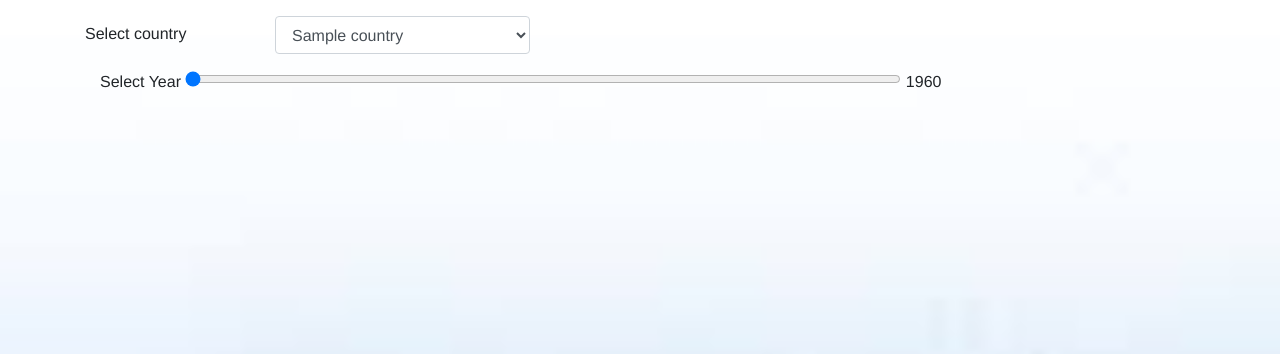
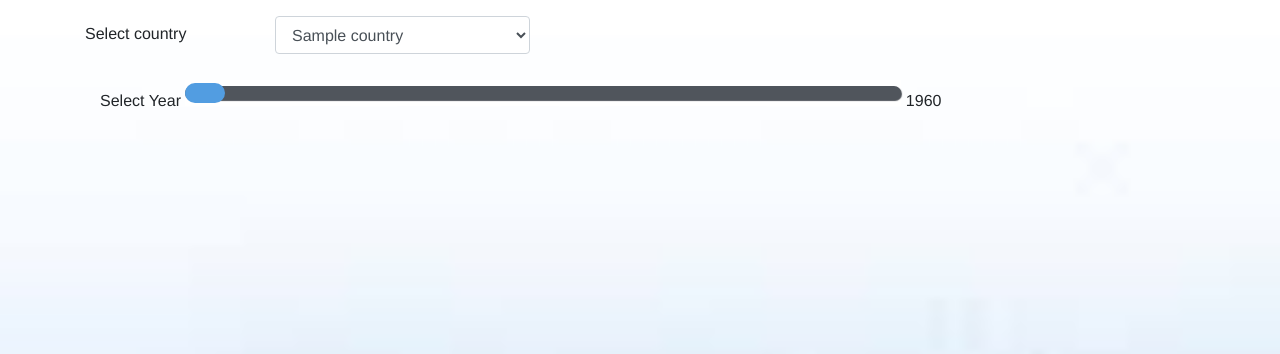
Before and after one commit to rubandass/visualisation, a Python web app: template flask/templates/data.html in a window 1280 px wide. Shown: the part 66-420 px from the top of the page. Run offline with Jinja, Linux system fonts and the light colour scheme; the template is opened without the code that fills it: most values are stand-ins (such as "Sample title", 1, 10 or a date in 2020); some libraries are stand-ins or nearby versions.

Commit message:
slider year css updated

```diff
--- a/flask/static/css/mystyle.css
+++ b/flask/static/css/mystyle.css
@@ -78,3 +78,93 @@
     height: 30%;
     margin: auto;
   }
+
+  input[type=range] {
+	height: 26px;
+	-webkit-appearance: none;
+	margin: 10px 0;
+	width: 100%;
+  }
+  input[type=range]:focus {
+	outline: none;
+  }
+  input[type=range]::-webkit-slider-runnable-track {
+	width: 100%;
+	height: 14px;
+	cursor: pointer;
+	animate: 0.2s;
+	box-shadow: 1px 1px 1px #50555C;
+	background: #50555C;
+	border-radius: 14px;
+	border: 0px solid #000000;
+  }
+  input[type=range]::-webkit-slider-thumb {
+	box-shadow: 0px 0px 0px #000000;
+	border: 0px solid #000000;
+	height: 20px;
+	width: 40px;
+	border-radius: 12px;
+	background: #529DE1;
+	cursor: pointer;
+	-webkit-appearance: none;
+	margin-top: -3px;
+  }
+  input[type=range]:focus::-webkit-slider-runnable-track {
+	background: #50555C;
+  }
+  input[type=range]::-moz-range-track {
+	width: 100%;
+	height: 14px;
+	cursor: pointer;
+	animate: 0.2s;
+	box-shadow: 1px 1px 1px #50555C;
+	background: #50555C;
+	border-radius: 14px;
+	border: 0px solid #000000;
+  }
+  input[type=range]::-moz-range-thumb {
+	box-shadow: 0px 0px 0px #000000;
+	border: 0px solid #000000;
+	height: 20px;
+	width: 40px;
+	border-radius: 12px;
+	background: #529DE1;
+	cursor: pointer;
+  }
+  input[type=range]::-ms-track {
+	width: 100%;
+	height: 14px;
+	cursor: pointer;
+	animate: 0.2s;
+	background: transparent;
+	border-color: transparent;
+	color: transparent;
+  }
+  input[type=range]::-ms-fill-lower {
+	background: #50555C;
+	border: 0px solid #000000;
+	border-radius: 28px;
+	box-shadow: 1px 1px 1px #50555C;
+  }
+  input[type=range]::-ms-fill-upper {
+	background: #50555C;
+	border: 0px solid #000000;
+	border-radius: 28px;
+	box-shadow: 1px 1px 1px #50555C;
+  }
+  input[type=range]::-ms-thumb {
+	margin-top: 1px;
+	box-shadow: 0px 0px 0px #000000;
+	border: 0px solid #000000;
+	height: 20px;
+	width: 40px;
+	border-radius: 12px;
+	background: #529DE1;
+	cursor: pointer;
+  }
+  input[type=range]:focus::-ms-fill-lower {
+	background: #50555C;
+  }
+  input[type=range]:focus::-ms-fill-upper {
+	background: #50555C;
+  }
```
